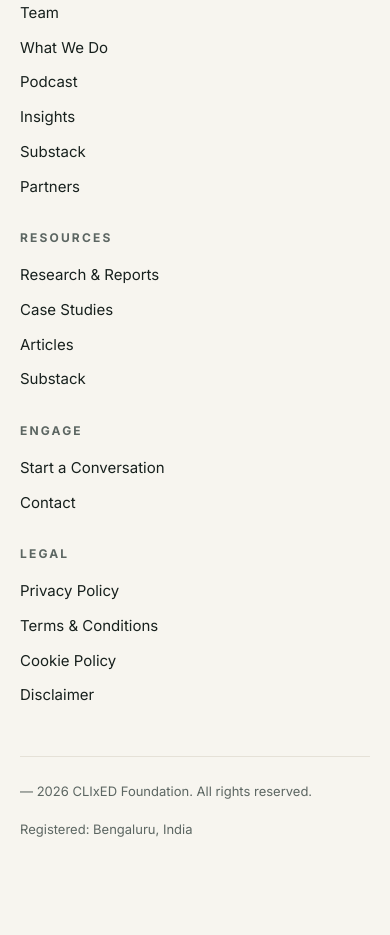
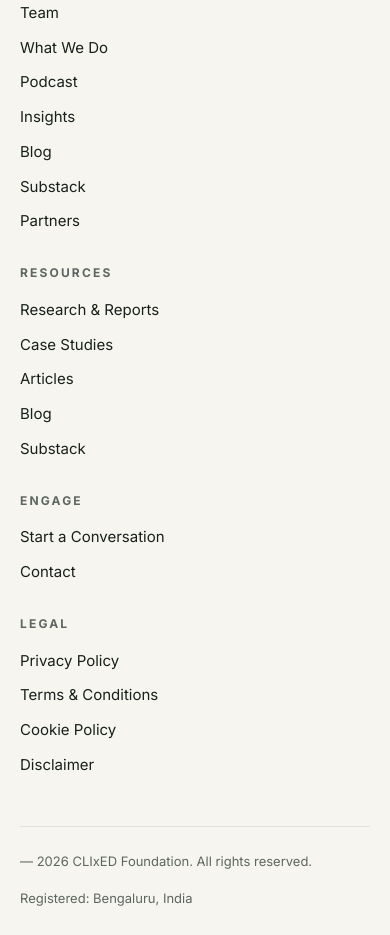
Before and after one commit to Sumit2200-droid/CLIxED, a website: page services/design-development-evaluation.html in a window 390 px wide. Shown: the part 4815-5750 px from the top of the page. Before the commit the page ends 5719 px from the top, so only its background shows below. Drawn offline with Linux system fonts and the light colour scheme.

Commit message:
Sync navbar and footer across all 5 /services/ pages to match main site
- Added missing Blog link to header nav on all 5 service pages
- Added missing Blog link to footer Explore and Resources sections
- All paths use ../ prefix correctly for subfolder location
- No CTA button, hamburger toggle intact, 9 nav links now match main site

Files changed:
  services/design-development-evaluation.html
  services/educational-consulting.html
  services/professional-development.html
  services/programme-evaluation.html
  services/research-policy-communication.html

```diff
--- a/services/design-development-evaluation.html
+++ b/services/design-development-evaluation.html
@@ -39,6 +39,7 @@
         <a class="clx-nav-link" href="../what-we-do.html">What We Do</a>
         <a class="clx-nav-link" href="../podcast.html">Podcast</a>
         <a class="clx-nav-link" href="../insights.html">Insights</a>
+        <a class="clx-nav-link" href="../blog.html">Blog</a>
         <a class="clx-nav-link" href="../substack.html">Substack</a>
         <a class="clx-nav-link" href="../partners.html">Partners</a>
       </nav>
@@ -280,6 +281,7 @@
             <li><a href="../what-we-do.html">What We Do</a></li>
             <li><a href="../podcast.html">Podcast</a></li>
             <li><a href="../insights.html">Insights</a></li>
+            <li><a href="../blog.html">Blog</a></li>
             <li><a href="../substack.html">Substack</a></li>
             <li><a href="../partners.html">Partners</a></li>
           </ul>
@@ -290,6 +292,7 @@
             <li><a href="../insights.html#research">Research &amp; Reports</a></li>
             <li><a href="../insights.html#cases">Case Studies</a></li>
             <li><a href="../insights.html#articles">Articles</a></li>
+            <li><a href="../blog.html">Blog</a></li>
             <li><a href="../substack.html">Substack</a></li>
           </ul>
         </nav>
```
Also changed, not shown: services/educational-consulting.html (+3 -0 lines), services/professional-development.html (+3 -0 lines), services/programme-evaluation.html (+3 -0 lines), services/research-policy-communication.html (+3 -0 lines).
